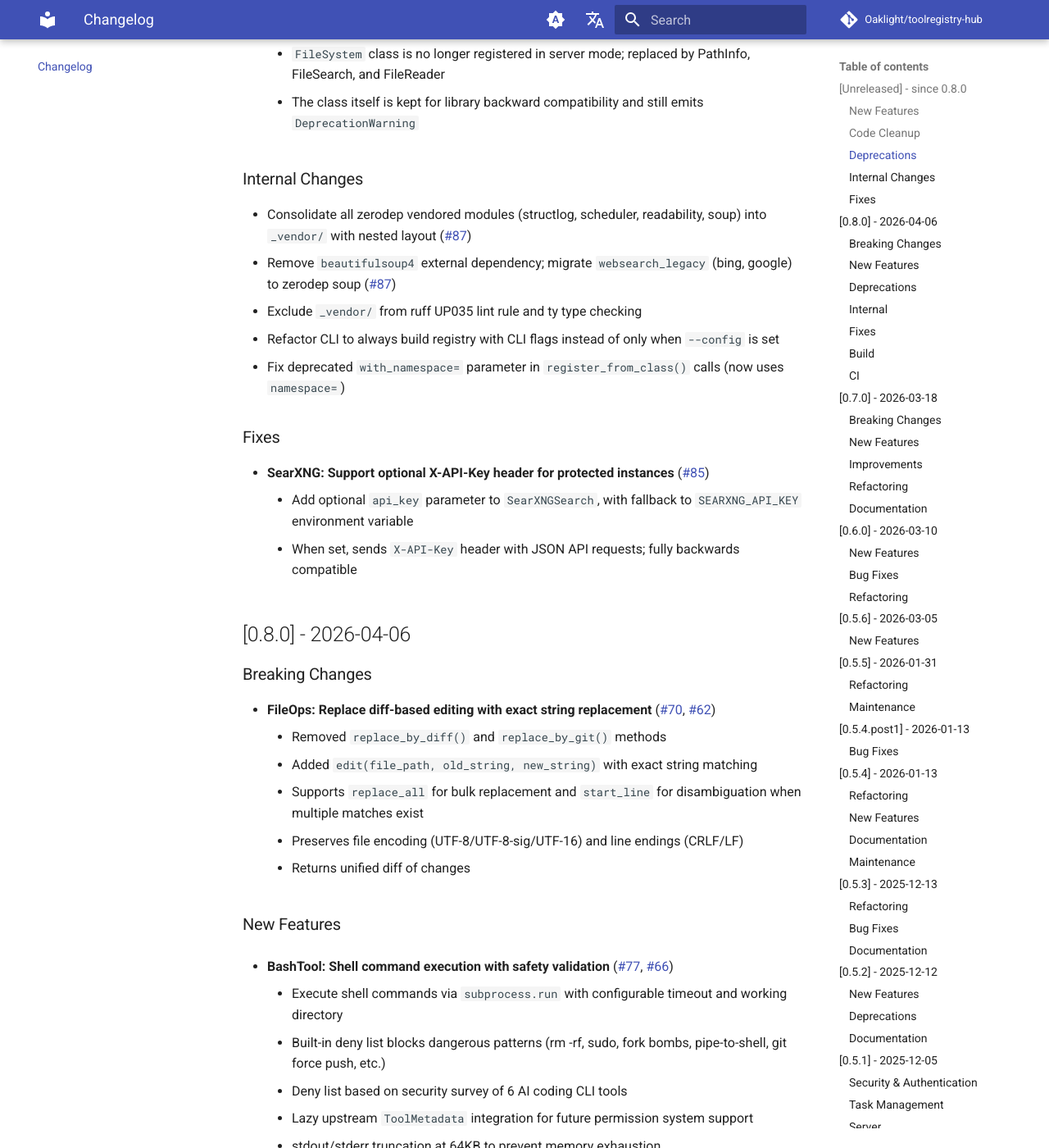
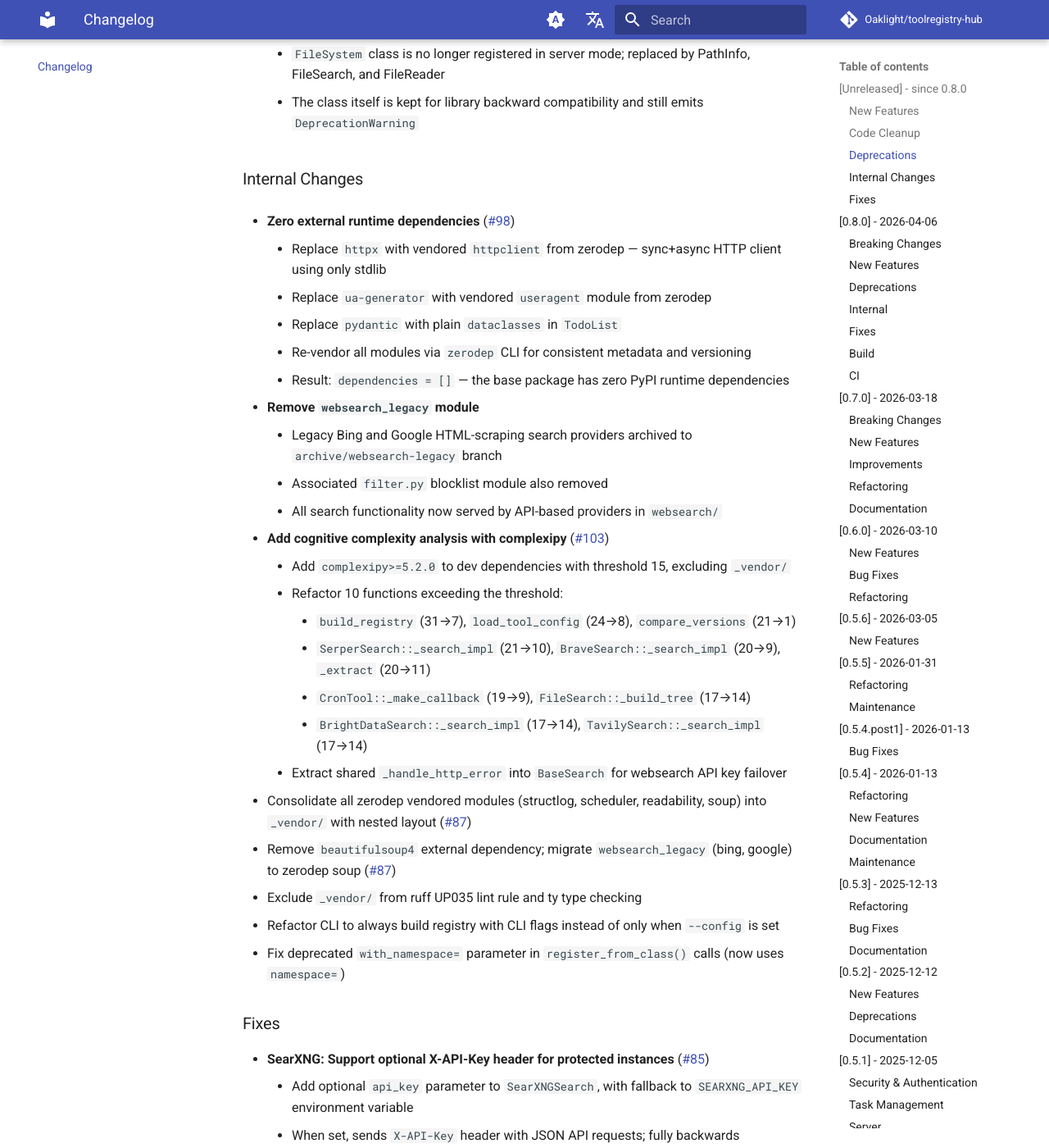
Before and after one commit to Oaklight/toolregistry-hub, an MkDocs documentation site: the page built from docs/changelog.md, in a window 1280 px wide and 1400 px high, scrolled down 2426 px. Shown: the whole window at 82% size. Built offline with MkDocs 1.6.1 and Material for MkDocs 9.7.7, drawn with Linux system fonts in a browser that asks for light colours; comment, search, counter and statistics services are not loaded.

Commit message:
docs: update changelog with zero-dep refactoring, legacy removal, and complexipy

```diff
--- a/docs/changelog.md
+++ b/docs/changelog.md
@@ -72,6 +72,27 @@ This page documents all notable changes to the toolregistry-hub project since th
     - The class itself is kept for library backward compatibility and still emits `DeprecationWarning`
 
 ### Internal Changes
+
+- **Zero external runtime dependencies** ([#98](https://github.com/Oaklight/toolregistry-hub/issues/98))
+    - Replace `httpx` with vendored `httpclient` from zerodep — sync+async HTTP client using only stdlib
+    - Replace `ua-generator` with vendored `useragent` module from zerodep
+    - Replace `pydantic` with plain `dataclasses` in `TodoList`
+    - Re-vendor all modules via `zerodep` CLI for consistent metadata and versioning
+    - Result: `dependencies = []` — the base package has zero PyPI runtime dependencies
+
+- **Remove `websearch_legacy` module**
+    - Legacy Bing and Google HTML-scraping search providers archived to `archive/websearch-legacy` branch
+    - Associated `filter.py` blocklist module also removed
+    - All search functionality now served by API-based providers in `websearch/`
+
+- **Add cognitive complexity analysis with complexipy** ([#103](https://github.com/Oaklight/toolregistry-hub/pull/103))
+    - Add `complexipy>=5.2.0` to dev dependencies with threshold 15, excluding `_vendor/`
+    - Refactor 10 functions exceeding the threshold:
+        - `build_registry` (31→7), `load_tool_config` (24→8), `compare_versions` (21→1)
+        - `SerperSearch::_search_impl` (21→10), `BraveSearch::_search_impl` (20→9), `_extract` (20→11)
+        - `CronTool::_make_callback` (19→9), `FileSearch::_build_tree` (17→14)
+        - `BrightDataSearch::_search_impl` (17→14), `TavilySearch::_search_impl` (17→14)
+    - Extract shared `_handle_http_error` into `BaseSearch` for websearch API key failover
 
 - Consolidate all zerodep vendored modules (structlog, scheduler, readability, soup) into `_vendor/` with nested layout ([#87](https://github.com/Oaklight/toolregistry-hub/pull/87))
 - Remove `beautifulsoup4` external dependency; migrate `websearch_legacy` (bing, google) to zerodep soup ([#87](https://github.com/Oaklight/toolregistry-hub/pull/87))
```
